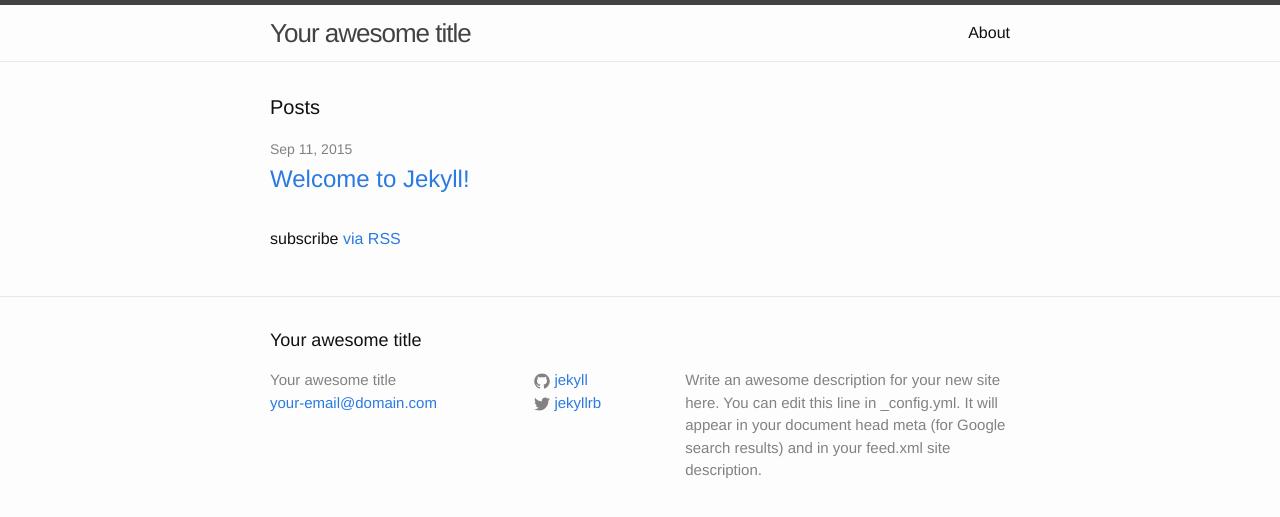
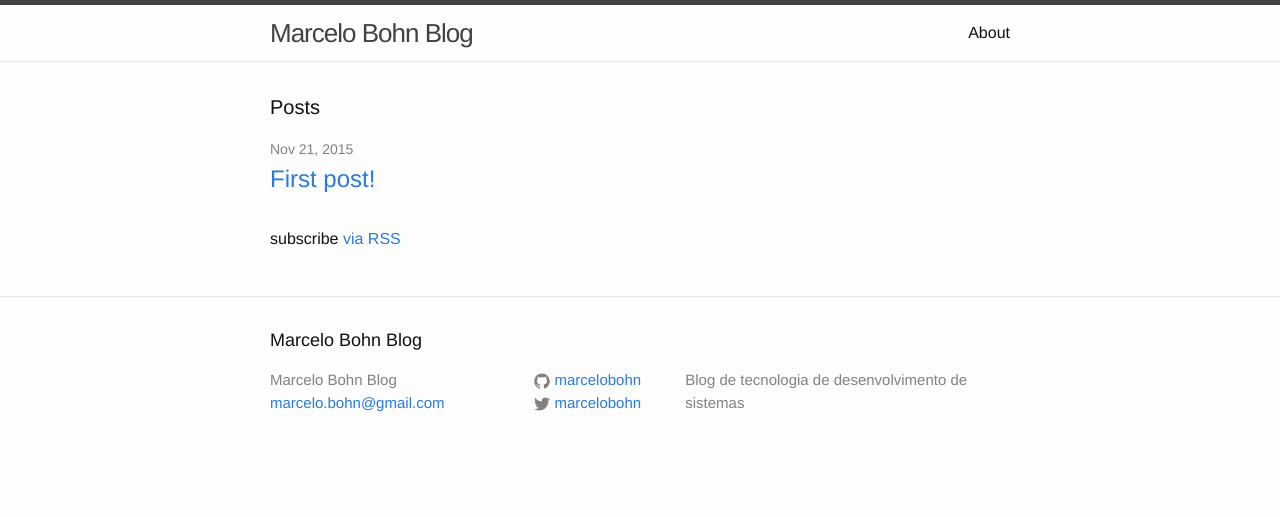
Before and after one commit to marcelobohn/marcelobohn.github.io, a Jekyll site: the page built from index.html, in a window 1280 px wide. Shown: the top 517 px of the page. Built offline with Jekyll 4.4.1, drawn with Linux system fonts in a browser that asks for light colours.

Commit message:
first post

```diff
--- /dev/null
+++ b/Gemfile
@@ -0,0 +1 @@
+gem 'github-pages'
--- a/_config.yml
+++ b/_config.yml
@@ -1,14 +1,12 @@
 # Site settings
-title: Your awesome title
-email: your-email@domain.com
-description: > # this means to ignore newlines until "baseurl:"
-  Write an awesome description for your new site here. You can edit this
-  line in _config.yml. It will appear in your document head meta (for
-  Google search results) and in your feed.xml site description.
+title: Marcelo Bohn Blog
+email: marcelo.bohn@gmail.com
+description:
+  Blog de tecnologia de desenvolvimento de sistemas
 baseurl: "" # the subpath of your site, e.g. /blog/
-url: "http://yourdomain.com" # the base hostname & protocol for your site
-twitter_username: jekyllrb
-github_username:  jekyll
+url: "http://marcelobohn.github.io/" # the base hostname & protocol for your site
+twitter_username: marcelobohn
+github_username:  marcelobohn
 
 # Build settings
 markdown: kramdown
--- /dev/null
+++ b/_posts/2015-11-21-first-post.markdown
@@ -0,0 +1,7 @@
+---
+layout: post
+title:  "First post!"
+date:   2015-11-21 10:00:00
+categories: start blog
+---
+Iniciando os trabalhos
```
Also changed, not shown: Gemfile.lock (added), _posts_deleted/2015-09-11-welcome-to-jekyll.markdown (renamed from _posts/2015-09-11-welcome-to-jekyll.markdown).
